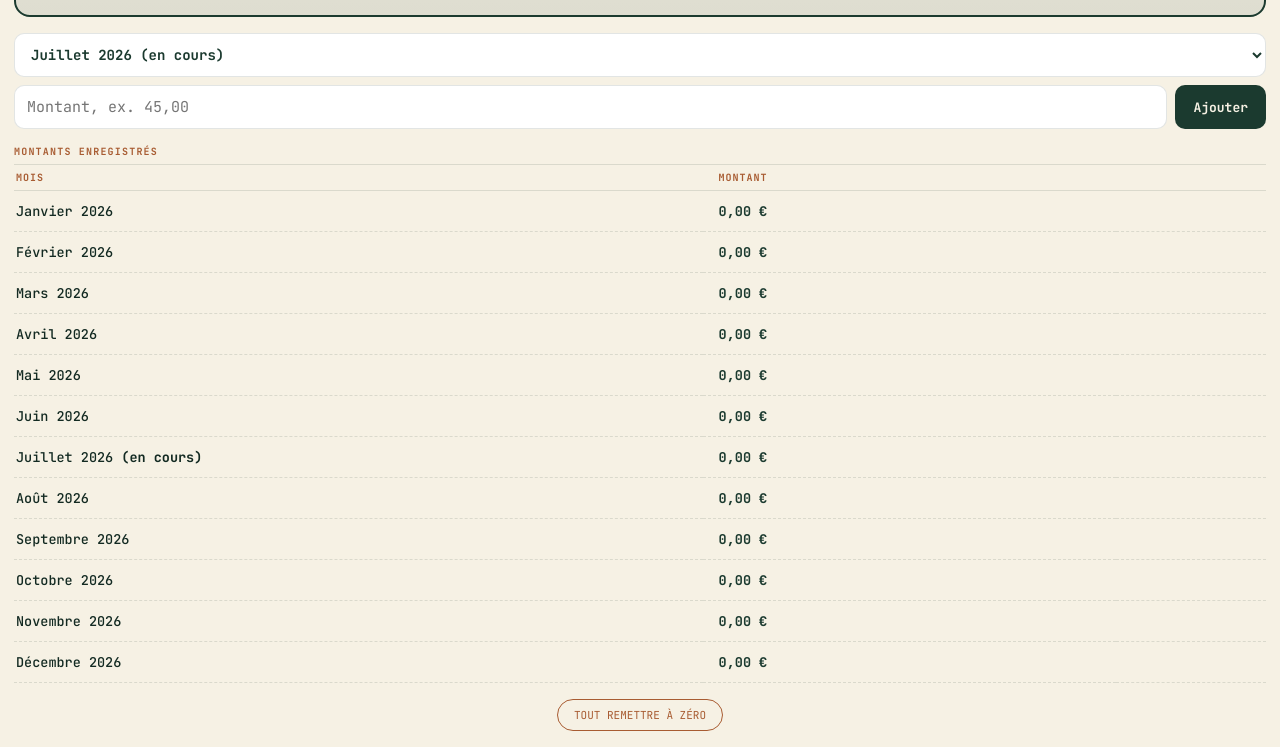
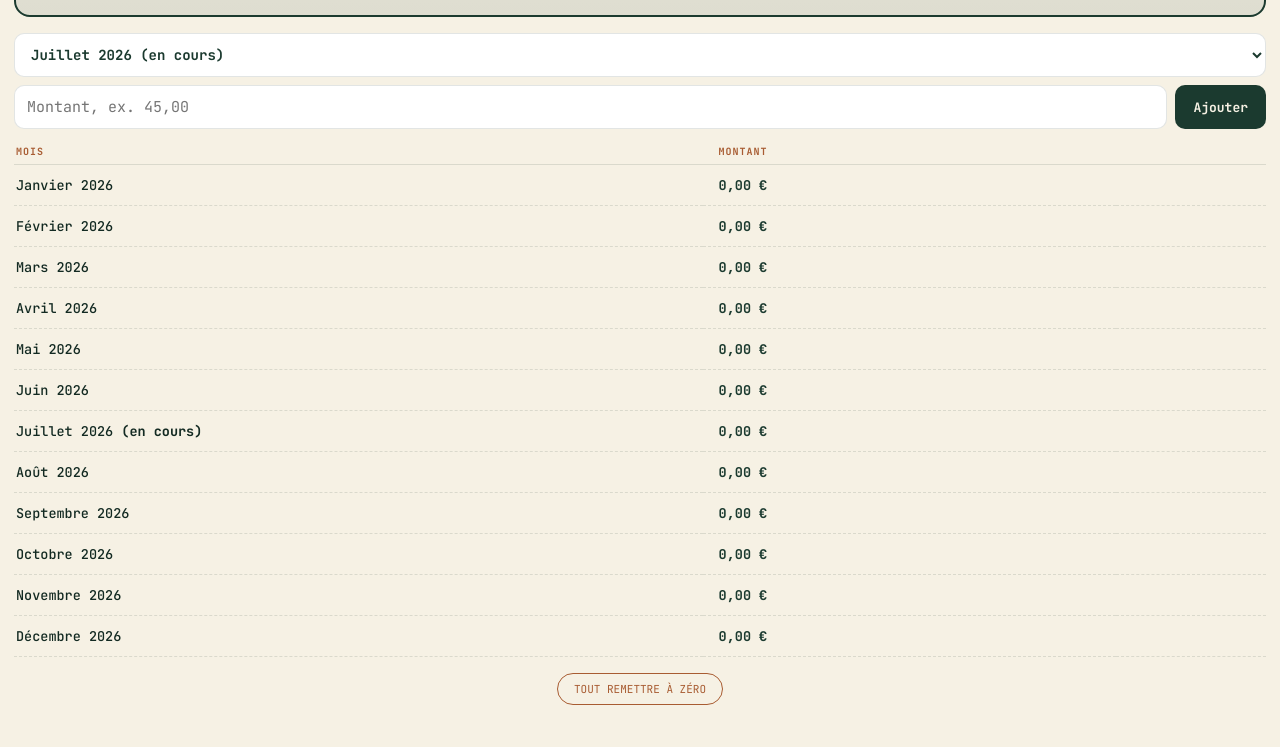
Before and after one commit to gourdinstephane-oss/D-penses-, a plain HTML site: page index.html in a window 1280 px wide. Shown: the part 171-918 px from the top of the page. After the commit the page ends 892 px from the top, so only its background shows below. Drawn offline with Linux system fonts and the light colour scheme.

Commit message:
Update index.html

```diff
--- a/index.html
+++ b/index.html
@@ -75,12 +75,6 @@
     background: var(--jar-green); color: var(--cream); cursor: pointer;
   }
 
-  .ledger-title {
-    font-size: 10px; letter-spacing: 0.12em; text-transform: uppercase;
-    color: var(--copper); font-weight: 700; margin-bottom: 6px;
-    border-bottom: 1px solid var(--line); padding-bottom: 6px; width: 100%;
-  }
-
   .ledger-container { overflow: visible; width: 100%; flex: 1; }
   .ledger-table { width: 100%; border-collapse: collapse; }
 
@@ -127,8 +121,6 @@
         <button type="button" id="addBtn">Ajouter</button>
       </div>
     </div>
-
-    <div class="ledger-title">Montants enregistrés</div>
 
     <div class="ledger-container" id="ledgerContainer">
       <table class="ledger-table">
```
